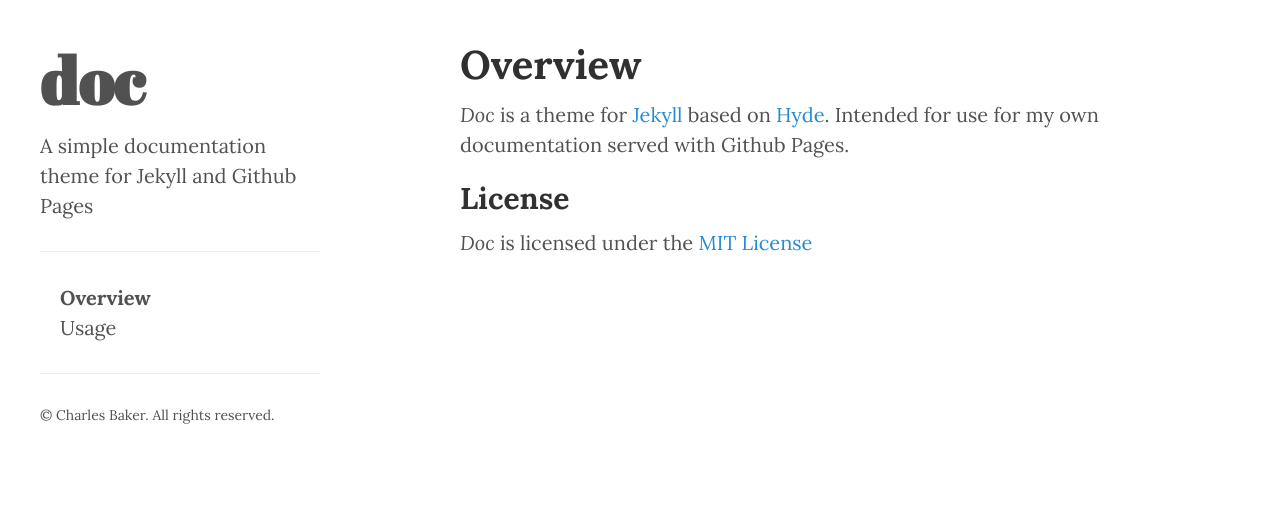
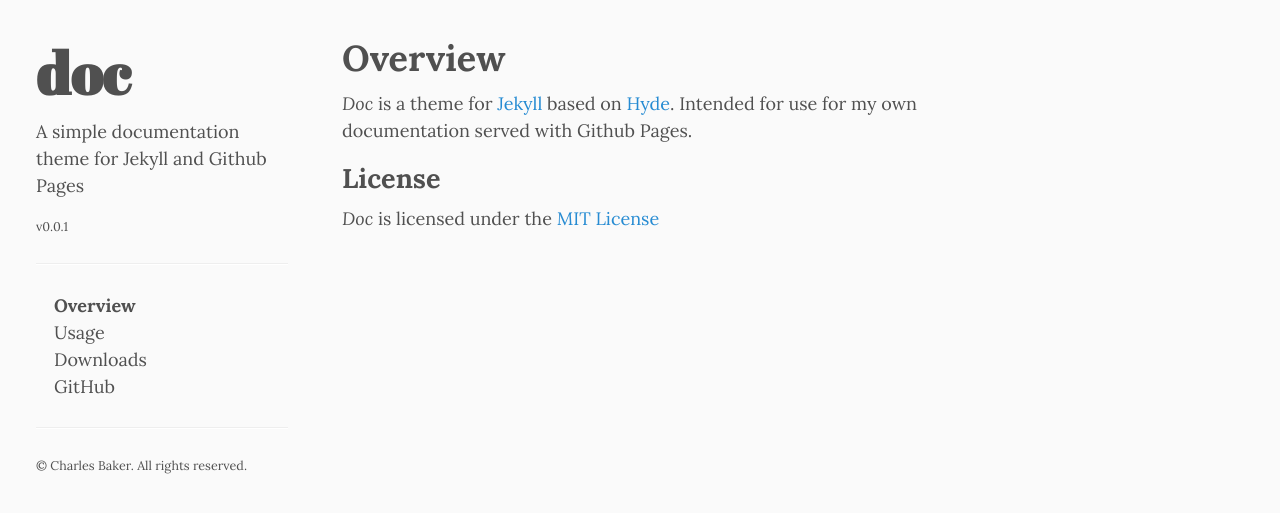
Before and after one commit to cwbaker/doc, a Jekyll site: the page built from index.md, in a window 1280 px wide. Shown: the top 513 px of the page. Built offline with Jekyll 4.4.1, drawn with Linux system fonts in a browser that asks for light colours.

Commit message:
Simplify CSS, move it all into poole.css

```diff
--- a/_includes/sidebar.html
+++ b/_includes/sidebar.html
@@ -7,6 +7,7 @@
         </a>
       </h1>
       <p>{{ site.description }}</p>
+      <p class="small">v{{ site.version }}</p>
     </div>
 
     <hr />
@@ -38,6 +39,12 @@
             {%- endif -%}
           {%- endunless -%}
         {%- endfor -%}
+        {%- if site.downloads != blank and site.downloads != empty -%}
+          <a class="sidebar-nav-item" href="https://github.com/{{ site.github_project }}/releases/tag/v{{ site.version }}">Downloads</a>
+        {%- endif -%}
+        {%- if site.github_project != blank and site.github_project != empty -%}
+          <a class="sidebar-nav-item" href="https://github.com/{{ site.github_project }}">GitHub</a>
+        {%- endif -%}
       </ul>
     </nav>
     <hr />
--- a/assets/hyde.css
+++ /dev/null
@@ -1,149 +0,0 @@
-/*
- *  __                  __
- * /\ \                /\ \
- * \ \ \___   __  __   \_\ \     __
- *  \ \  _ `\/\ \/\ \  /'_` \  /'__`\
- *   \ \ \ \ \ \ \_\ \/\ \_\ \/\  __/
- *    \ \_\ \_\/`____ \ \___,_\ \____\
- *     \/_/\/_/`/___/> \/__,_ /\/____/
- *                /\___/
- *                \/__/
- *
- * Designed, built, and released under MIT license by @mdo. Learn more at
- * https://github.com/poole/hyde.
- */
-
-
-/*
- * Contents
- *
- * Global resets
- * Sidebar
- * Container
- * Reverse layout
- * Themes
- */
-
-
-/*
- * Global resets
- *
- * Update the foundational and global aspects of the page.
- */
-
-html {
-  font-family: Lora, Helvetica, Arial, sans-serif;
-}
-@media (min-width: 48em) {
-  html {
-    font-size: 16px;
-  }
-}
-@media (min-width: 58em) {
-  html {
-    font-size: 20px;
-  }
-}
-
-
-/*
- * Sidebar
- *
- * Flexible banner for housing site name, intro, and "footer" content. Starts
- * out above content in mobile and later moves to the side with wider viewports.
- */
-
-.sidebar {
-  text-align: left;
-  padding: 2rem 1rem 0 0;
-  color: #515151;
-  background-color: #fff;
-}
-@media (min-width: 48em) {
-  .sidebar {
-    float: left;
-    top: 0;
-    left: 0;
-    bottom: 0;
-    width: 18rem;
-    padding: 2rem 1rem;
-  }
-}
-
-/* Sidebar links */
-.sidebar a {
-  color: #515151;
-}
-
-.sidebar ul, ol, dl {
-  margin: 0 0 0 0;
-  padding: 0 0 0 1rem;
-}
-
-/* About section */
-.sidebar-about h1 {
-  color: #515151;
-  margin-top: 0;
-  font-family: "Abril Fatface", serif;
-  font-size: 3.25rem;
-}
-
-/* Sidebar nav */
-.sidebar-nav {
-  margin-bottom: 1rem;
-}
-.sidebar-nav-item {
-  display: block;
-  /*line-height: 1.75;*/
-}
-a.sidebar-nav-item:hover,
-a.sidebar-nav-item:focus {
-  text-decoration: underline;
-}
-.sidebar-nav-item.active {
-  font-weight: bold;
-}
-
-/* Sticky sidebar
- *
- * Add the `sidebar-sticky` class to the sidebar's container to affix it the
- * contents to the bottom of the sidebar in tablets and up.
- */
-
-@media (min-width: 48em) {
-  .sidebar-sticky {
-    position: absolute;
-    right:  1rem;
-    bottom: 1rem;
-    left:   1rem;
-  }
-}
-
-
-/* Container
- *
- * Align the contents of the site above the proper threshold with some margin-fu
- * with a 25%-wide `.sidebar`.
- */
-
-.content {
-  padding-top: 0;
-  padding-bottom: 2rem;
-}
-
-@media (min-width: 48em) {
-  .content {
-    max-width: 38rem;
-    margin-left: 20rem;
-    margin-right: 2rem;
-    padding-top: 2rem;
-    padding-bottom: 2rem;
-  }
-}
-
-@media (min-width: 64em) {
-  .content {
-    margin-left: 22rem;
-    margin-right: 4rem;
-  }
-}
--- a/assets/poole.css
+++ b/assets/poole.css
@@ -1,33 +1,3 @@
-/*
- *                        ___
- *                       /\_ \
- *  _____     ___     ___\//\ \      __
- * /\ '__`\  / __`\  / __`\\ \ \   /'__`\
- * \ \ \_\ \/\ \_\ \/\ \_\ \\_\ \_/\  __/
- *  \ \ ,__/\ \____/\ \____//\____\ \____\
- *   \ \ \/  \/___/  \/___/ \/____/\/____/
- *    \ \_\
- *     \/_/
- *
- * Designed, built, and released under MIT license by @mdo. Learn more at
- * https://github.com/poole/poole.
- */
-
-
-/*
- * Contents
- *
- * Body resets
- * Custom type
- * Messages
- * Container
- * Masthead
- * Posts and pages
- * Pagination
- * Reverse layout
- * Themes
- */
-
 
 /*
  * Body resets
@@ -37,45 +7,52 @@
 
 * {
   -webkit-box-sizing: border-box;
-     -moz-box-sizing: border-box;
-          box-sizing: border-box;
+  -moz-box-sizing: border-box;
+  box-sizing: border-box;
 }
 
-html,
-body {
+html, body {
   margin: 0;
   padding: 0;
 }
 
 html {
-  font-family: "Helvetica Neue", Helvetica, Arial, sans-serif;
-  font-size: 16px;
+  font-family: Lora, serif;
+  font-size: 17px;
   line-height: 1.5;
 }
-@media (min-width: 38em) {
+
+@media (min-width: 48em) {
   html {
-    font-size: 20px;
+    font-size: 18px;
   }
 }
 
 body {
-  color: #515151;
-  background-color: #fff;
+  color: #505050;
+  background-color: #fafafa;
   -webkit-text-size-adjust: 100%;
-      -ms-text-size-adjust: 100%;
+  -ms-text-size-adjust: 100%;
 }
+
+/*
+ * Global resets
+ *
+ * Update the foundational and global aspects of the page.
+ */
 
 /* No `:visited` state is required by default (browsers will use `a`) */
 a {
   color: #268bd2;
   text-decoration: none;
 }
+
 a strong {
   color: inherit;
 }
+
 /* `:focus` is linked to `:hover` for basic accessibility */
-a:hover,
-a:focus {
+a:hover, a:focus {
   text-decoration: underline;
 }
 
@@ -83,21 +60,25 @@ a:focus {
 h1, h2, h3, h4, h5, h6 {
   margin-bottom: .5rem;
   font-weight: bold;
+  /*font-weight: normal;*/
   line-height: 1.25;
-  color: #313131;
   text-rendering: optimizeLegibility;
 }
+
 h1 {
   font-size: 2rem;
 }
+
 h2 {
   margin-top: 1rem;
   font-size: 1.5rem;
 }
+
 h3 {
   margin-top: 1.5rem;
   font-size: 1.25rem;
 }
+
 h4, h5, h6 {
   margin-top: 1rem;
   font-size: 1rem;
@@ -112,7 +93,6 @@ p {
 strong {
   color: #303030;
 }
-
 
 /* Lists */
 ul, ol, dl {
@@ -193,32 +173,6 @@ pre code {
   margin-bottom: 0;
 }
 
-/* Gist via GitHub Pages */
-.gist .gist-file {
-  font-family: Menlo, Monaco, "Courier New", monospace !important;
-}
-
-.gist .markdown-body {
-  padding: 15px;
-}
-
-.gist pre {
-  padding: 0;
-  background-color: transparent;
-}
-
-.gist .gist-file .gist-data {
-  font-size: .8rem !important;
-  line-height: 1.4;
-}
-
-.gist code {
-  padding: 0;
-  color: inherit;
-  background-color: transparent;
-  border-radius: 0;
-}
-
 /* Quotes */
 blockquote {
   padding: .5rem 1rem;
@@ -227,15 +181,15 @@ blockquote {
   border-left: .25rem solid #e5e5e5;
 }
 
-blockquote p:last-child {
-  margin-bottom: 0;
-}
-
-@media (min-width: 30em) {
+@media (min-width: 48em) {
   blockquote {
     padding-right: 5rem;
     padding-left: 1.25rem;
   }
+}
+
+blockquote p:last-child {
+  margin-bottom: 0;
 }
 
 img {
@@ -258,76 +212,95 @@ td, th {
   border: 1px solid #e5e5e5;
 }
 
-tbody tr:nth-child(odd) td,
-tbody tr:nth-child(odd) th {
+tbody tr:nth-child(odd) td, tbody tr:nth-child(odd) th {
   background-color: #f9f9f9;
 }
 
-/*
- * Custom type
- *
- * Extend paragraphs with `.lead` for larger introductory text.
- */
-.lead {
-  font-size: 1.25rem;
-  font-weight: 300;
-}
-
+/* Custom type */
 .small {
   font-size: 70%;
   font-weight: 300;
 }
 
-/*
- * Messages
- *
- * Show alert messages to users. You may add it to single elements like a `<p>`,
- * or to a parent if there are multiple elements to show.
- */
-.message {
-  margin-bottom: 1rem;
-  padding: 1rem;
-  color: #717171;
-  background-color: #f9f9f9;
-}
-
-/*
- * Container
- *
- * Center the page content.
- */
+/* Container */
 .container {
   max-width: 38rem;
   padding-left:  1rem;
   padding-right: 1rem;
-  margin-left:  auto;
+  margin-left: auto;
   margin-right: auto;
 }
 
-/*
- * Posts and pages
- *
- * Each post is wrapped in `.post` and is used on default and post layouts. Each
- * page is wrapped in `.page` and is only used on the page layout.
- */
+.content {
+  padding-top: 0;
+  padding-bottom: 2rem;
+}
 
-.page, .post {
+@media (min-width: 48em) {
+  .content {
+    max-width: 38rem;
+    margin-left: 18rem;
+    margin-right: 2rem;
+    padding-top: 2rem;
+    padding-bottom: 2rem;
+  }
+}
+
+/* Pages */
+.page {
   margin-bottom: 4em;
 }
 
-/* Blog post or page title */
-.page-title, .post-title, .post-title a {
-  color: #303030;
-}
-
-.page-title, .post-title {
+/* Page title */
+.page-title {
   margin-top: 0;
 }
 
-/* Meta data line below post title */
-.post-date {
+/* Sidebar */
+.sidebar {
+  text-align: left;
+  padding: 2rem 1rem 0 0;
+}
+
+@media (min-width: 48em) {
+  .sidebar {
+    float: left;
+    top: 0;
+    left: 0;
+    bottom: 0;
+    width: 18rem;
+    padding: 2rem 1rem;
+  }
+}
+
+.sidebar a {
+  color: #505050;
+}
+
+.sidebar ul, ol, dl {
+  margin: 0 0 0 0;
+  padding: 0 0 0 1rem;
+}
+
+.sidebar-about h1 {
+  color: #505050;
+  margin-top: 0;
+  font-family: "Abril Fatface", serif;
+  font-size: 3.25rem;
+}
+
+.sidebar-nav {
+  margin-bottom: 1rem;
+}
+
+.sidebar-nav-item {
   display: block;
-  margin-top: -.5rem;
-  margin-bottom: 1rem;
-  color: #9a9a9a;
 }
+
+a.sidebar-nav-item:hover, a.sidebar-nav-item:focus {
+  text-decoration: underline;
+}
+
+.sidebar-nav-item.active {
+  font-weight: bold;
+}
```
